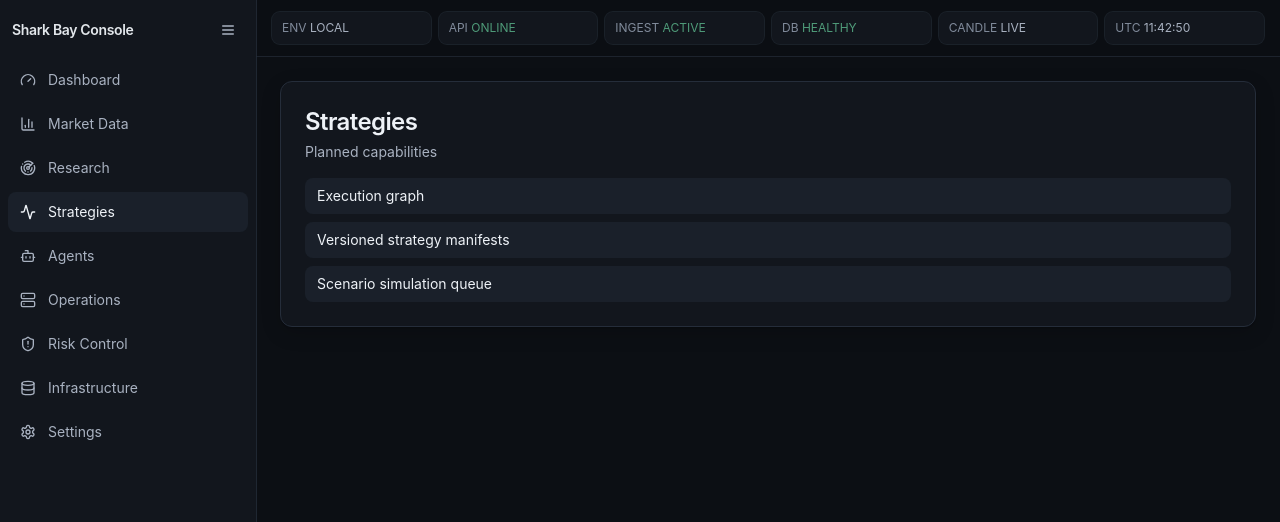
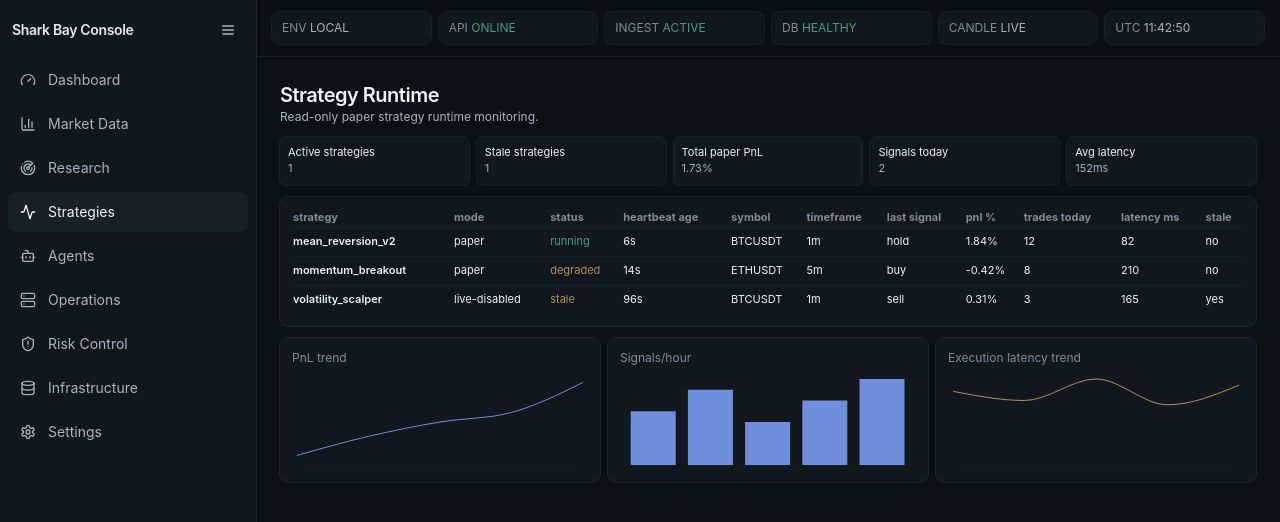
Before and after one commit to Merlinkim/shark_bay, a React (Vite) app in the folder frontend/: page /strategies in a window 1280 px wide. Shown: the top 522 px of the page. Built offline with nearby package versions, Linux system fonts and the light colour scheme; no server answers.

Commit message:
feat(frontend): add read-only strategy runtime monitoring surface

```diff
--- a/frontend/src/App.tsx
+++ b/frontend/src/App.tsx
@@ -6,6 +6,7 @@ import { LiveMarketChartPage } from './pages/LiveMarketChartPage';
 import { SimplePlaceholderPage } from './pages/SimplePlaceholderPage';
 import { OperationsPage } from './pages/OperationsPage';
 import { InfrastructurePage } from './pages/InfrastructurePage';
+import { StrategiesPage } from './pages/StrategiesPage';
 
 export default function App() {
   return (
@@ -15,7 +16,7 @@ export default function App() {
         <Route path="/market-data" element={<MarketDataPage />} />
         <Route path="/market-data/live-chart" element={<LiveMarketChartPage />} />
         <Route path="/research" element={<SimplePlaceholderPage title="Research Workspace" notes={['Strategy registry', 'Parameter sweeps', 'Run comparison', 'AI-assisted analysis', 'Feature engineering']} />} />
-        <Route path="/strategies" element={<SimplePlaceholderPage title="Strategies" notes={['Execution graph', 'Versioned strategy manifests', 'Scenario simulation queue']} />} />
+        <Route path="/strategies" element={<StrategiesPage />} />
         <Route path="/agents" element={<SimplePlaceholderPage title="Agent Operations" notes={['OpenClaw orchestration', 'Agent monitoring', 'Autonomous backtest execution', 'Anomaly investigation', 'Supervised execution approval']} />} />
         <Route path="/operations" element={<OperationsPage />} />
         <Route path="/risk-control" element={<SimplePlaceholderPage title="Risk Control" notes={['Kill switch', 'Max drawdown controls', 'Emergency trading disable', 'Position exposure', 'Trade approval workflow']} />} />
--- /dev/null
+++ b/frontend/src/pages/StrategiesPage.tsx
@@ -0,0 +1,85 @@
+import { useEffect, useMemo, useState } from 'react';
+import { Line, LineChart, ResponsiveContainer, Tooltip, XAxis, YAxis, CartesianGrid, Bar, BarChart } from 'recharts';
+
+type StrategyStatus = 'running' | 'paused' | 'stale' | 'degraded' | 'crashed';
+
+type StrategyRuntime = {
+  strategy: string;
+  mode: 'paper' | 'live-disabled';
+  status: StrategyStatus;
+  heartbeatAgeSec: number;
+  symbol: string;
+  timeframe: string;
+  lastSignal: 'buy' | 'sell' | 'hold';
+  pnlPct: number;
+  tradesToday: number;
+  latencyMs: number;
+  stale: boolean;
+};
+
+const seedData: StrategyRuntime[] = [
+  { strategy: 'mean_reversion_v2', mode: 'paper', status: 'running', heartbeatAgeSec: 6, symbol: 'BTCUSDT', timeframe: '1m', lastSignal: 'hold', pnlPct: 1.84, tradesToday: 12, latencyMs: 82, stale: false },
+  { strategy: 'momentum_breakout', mode: 'paper', status: 'degraded', heartbeatAgeSec: 14, symbol: 'ETHUSDT', timeframe: '5m', lastSignal: 'buy', pnlPct: -0.42, tradesToday: 8, latencyMs: 210, stale: false },
+  { strategy: 'volatility_scalper', mode: 'live-disabled', status: 'stale', heartbeatAgeSec: 96, symbol: 'BTCUSDT', timeframe: '1m', lastSignal: 'sell', pnlPct: 0.31, tradesToday: 3, latencyMs: 165, stale: true },
+];
+
+const pnlSeries = [
+  { t: '09:00', pnl: 0.2 }, { t: '10:00', pnl: 0.6 }, { t: '11:00', pnl: 0.9 }, { t: '12:00', pnl: 1.1 }, { t: '13:00', pnl: 1.73 },
+];
+const signalsSeries = [
+  { t: '09', count: 5 }, { t: '10', count: 7 }, { t: '11', count: 4 }, { t: '12', count: 6 }, { t: '13', count: 8 },
+];
+const latencySeries = [
+  { t: '09:00', latency: 120 }, { t: '10:00', latency: 105 }, { t: '11:00', latency: 140 }, { t: '12:00', latency: 98 }, { t: '13:00', latency: 130 },
+];
+
+const statusColor = (s: StrategyStatus) => ({ running: 'text-accent-green', paused: 'text-text-secondary', stale: 'text-accent-amber', degraded: 'text-accent-amber', crashed: 'text-accent-red' }[s]);
+
+export function StrategiesPage() {
+  const [rows, setRows] = useState<StrategyRuntime[]>(seedData);
+
+  useEffect(() => {
+    const timer = setInterval(() => {
+      setRows((prev) => prev.map((r) => ({ ...r, heartbeatAgeSec: r.status === 'running' ? Math.max(2, r.heartbeatAgeSec - 1) : r.heartbeatAgeSec + 1, stale: r.heartbeatAgeSec > 60 })));
+    }, 10_000);
+    return () => clearInterval(timer);
+  }, []);
+
+  const summary = useMemo(() => {
+    const active = rows.filter((r) => r.status === 'running').length;
+    const stale = rows.filter((r) => r.stale || r.status === 'stale').length;
+    const totalPnl = rows.reduce((n, r) => n + r.pnlPct, 0);
+    const signals = rows.filter((r) => r.lastSignal !== 'hold').length;
+    const avgLatency = rows.reduce((n, r) => n + r.latencyMs, 0) / rows.length;
+    return { active, stale, totalPnl, signals, avgLatency };
+  }, [rows]);
+
+  return (
+    <div className="space-y-3">
+      <div><h1 className="text-xl font-semibold tracking-tight">Strategy Runtime</h1><p className="text-xs text-text-secondary">Read-only paper strategy runtime monitoring.</p></div>
+
+      <section className="grid grid-cols-2 gap-2 text-[11px] sm:grid-cols-5">
+        <div className="rounded-md bg-surface-900 p-2 ring-1 ring-surface-700/60">Active strategies<div className="text-text-secondary">{summary.active}</div></div>
+        <div className="rounded-md bg-surface-900 p-2 ring-1 ring-surface-700/60">Stale strategies<div className="text-text-secondary">{summary.stale}</div></div>
+        <div className="rounded-md bg-surface-900 p-2 ring-1 ring-surface-700/60">Total paper PnL<div className="text-text-secondary">{summary.totalPnl.toFixed(2)}%</div></div>
+        <div className="rounded-md bg-surface-900 p-2 ring-1 ring-surface-700/60">Signals today<div className="text-text-secondary">{summary.signals}</div></div>
+        <div className="rounded-md bg-surface-900 p-2 ring-1 ring-surface-700/60">Avg latency<div className="text-text-secondary">{summary.avgLatency.toFixed(0)}ms</div></div>
+      </section>
+
+      <section className="rounded-lg bg-surface-900 p-3 ring-1 ring-surface-700/70 overflow-x-auto">
+        <table className="w-full text-left text-[11px]">
+          <thead className="text-text-muted"><tr><th>strategy</th><th>mode</th><th>status</th><th>heartbeat age</th><th>symbol</th><th>timeframe</th><th>last signal</th><th>pnl %</th><th>trades today</th><th>latency ms</th><th>stale</th></tr></thead>
+          <tbody>
+            {rows.map((r) => <tr key={r.strategy} className="border-t border-surface-700/50"><td className="py-1.5 font-semibold">{r.strategy}</td><td>{r.mode}</td><td className={statusColor(r.status)}>{r.status}</td><td>{r.heartbeatAgeSec}s</td><td>{r.symbol}</td><td>{r.timeframe}</td><td>{r.lastSignal}</td><td>{r.pnlPct.toFixed(2)}%</td><td>{r.tradesToday}</td><td>{r.latencyMs}</td><td>{r.stale ? 'yes' : 'no'}</td></tr>)}
+          </tbody>
+        </table>
+      </section>
+
+      <section className="grid grid-cols-1 gap-2 md:grid-cols-3">
+        <div className="rounded-lg bg-surface-900 p-3 ring-1 ring-surface-700/70"><h3 className="mb-2 text-xs text-text-muted">PnL trend</h3><div className="h-24"><ResponsiveContainer><LineChart data={pnlSeries}><CartesianGrid stroke="#252d3a" strokeOpacity={0.2} vertical={false}/><XAxis dataKey="t" hide/><YAxis hide/><Tooltip contentStyle={{background:'#12161d',border:'1px solid #252d3a'}}/><Line type="monotone" dataKey="pnl" stroke="#6f8fdc" dot={false} isAnimationActive={false}/></LineChart></ResponsiveContainer></div></div>
+        <div className="rounded-lg bg-surface-900 p-3 ring-1 ring-surface-700/70"><h3 className="mb-2 text-xs text-text-muted">Signals/hour</h3><div className="h-24"><ResponsiveContainer><BarChart data={signalsSeries}><CartesianGrid stroke="#252d3a" strokeOpacity={0.2} vertical={false}/><XAxis dataKey="t" hide/><YAxis hide/><Tooltip contentStyle={{background:'#12161d',border:'1px solid #252d3a'}}/><Bar dataKey="count" fill="#6f8fdc" /></BarChart></ResponsiveContainer></div></div>
+        <div className="rounded-lg bg-surface-900 p-3 ring-1 ring-surface-700/70"><h3 className="mb-2 text-xs text-text-muted">Execution latency trend</h3><div className="h-24"><ResponsiveContainer><LineChart data={latencySeries}><CartesianGrid stroke="#252d3a" strokeOpacity={0.2} vertical={false}/><XAxis dataKey="t" hide/><YAxis hide/><Tooltip contentStyle={{background:'#12161d',border:'1px solid #252d3a'}}/><Line type="monotone" dataKey="latency" stroke="#ac9060" dot={false} isAnimationActive={false}/></LineChart></ResponsiveContainer></div></div>
+      </section>
+    </div>
+  );
+}
```
